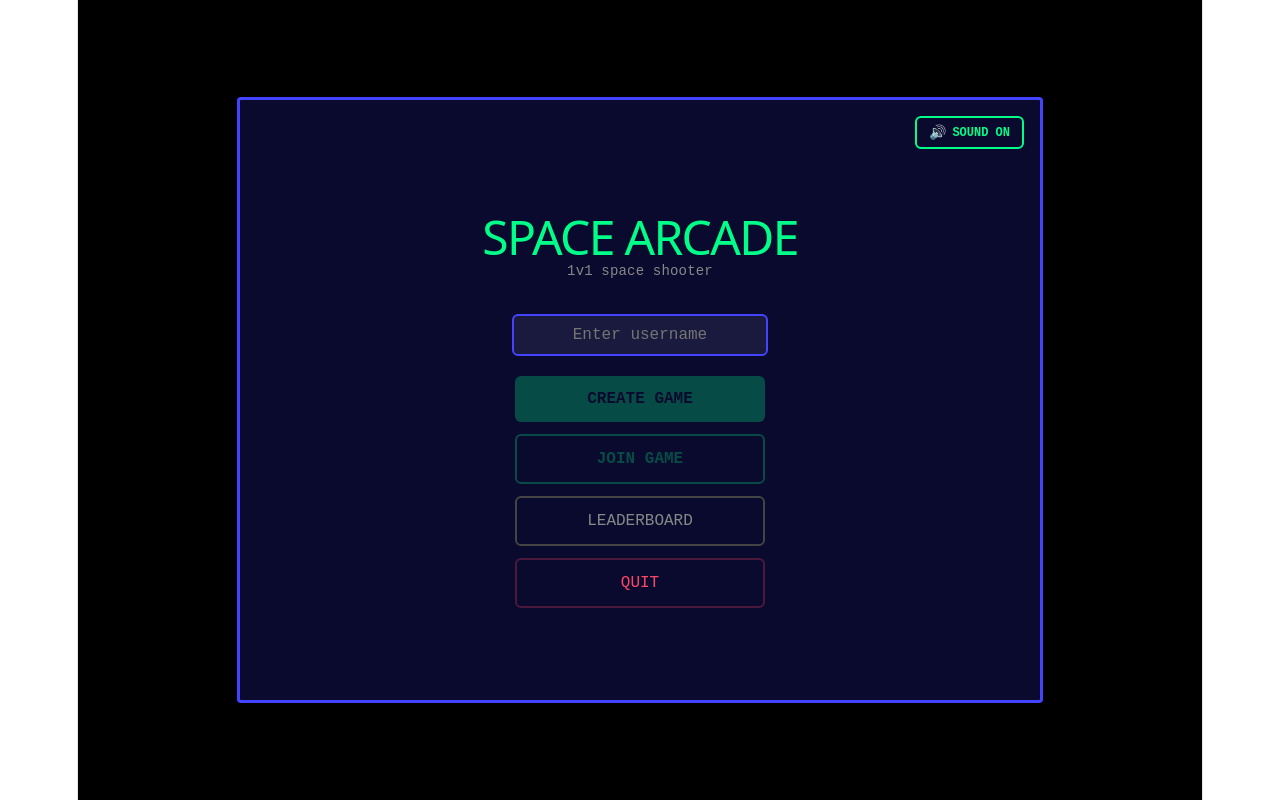
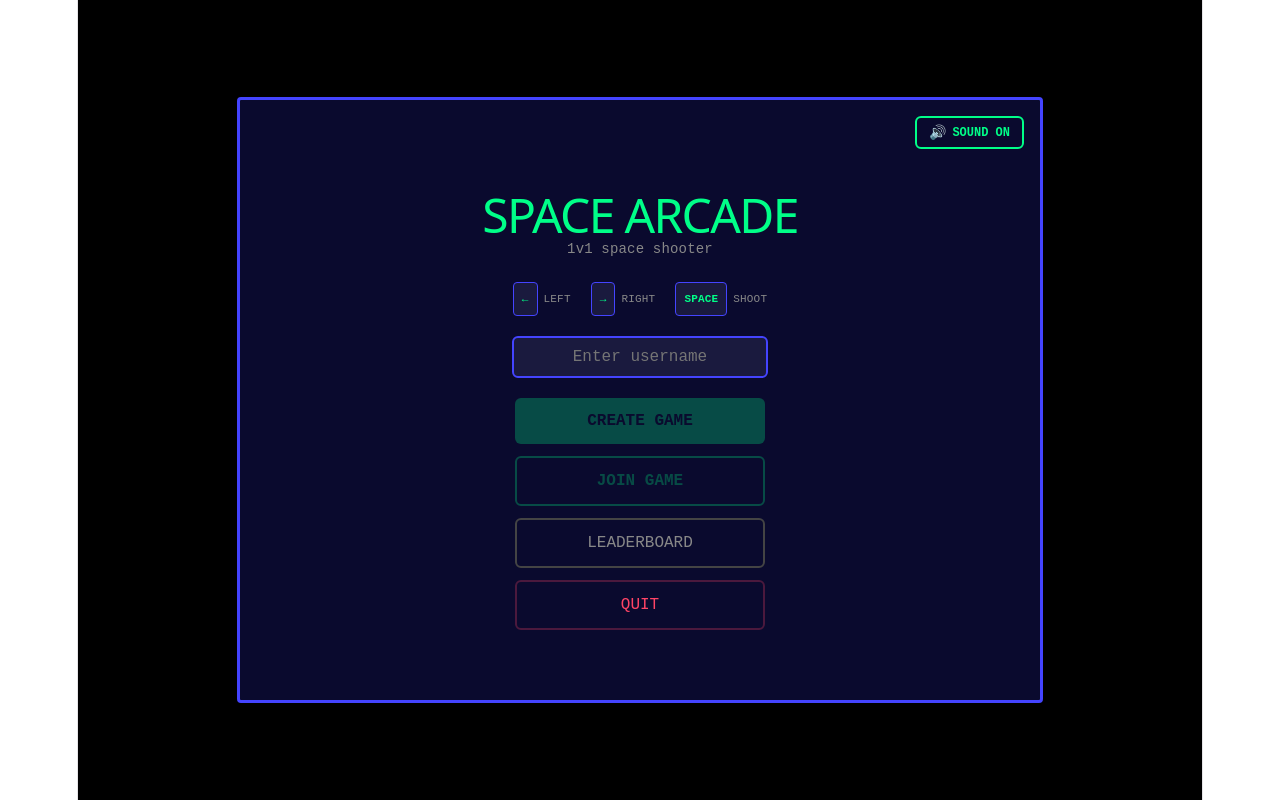
Before and after one commit to hughejef/space-arcade, a React (Vite) app in the folder client/: page / in a window 1280 px wide. Built offline with nearby package versions, Linux system fonts and the light colour scheme; no server answers.

Commit message:
Add keyboard controls hint to main menu (#48)
Co-authored-by: Prabhash Sharma <b-a-s-h@Prabhashs-MacBook-Pro.local>

```diff
--- a/client/src/Menu.jsx
+++ b/client/src/Menu.jsx
@@ -34,7 +34,54 @@ function Menu({ userName, setUserName, onCreateGame, onJoinGame, onLeaderboard }
 
         <div style={{ textAlign: 'center' }}>
           <h1 style={{ color: '#00ff88', fontSize: '48px', marginBottom: '8px' }}>SPACE ARCADE</h1>
-          <p style={{ color: '#888', fontSize: '14px', marginBottom: '30px' }}>1v1 space shooter</p>
+          <p style={{ color: '#888', fontSize: '14px', marginBottom: '20px' }}>1v1 space shooter</p>
+
+          {/* controls hint section so new players know how to play */}
+          <div style={{
+            display: 'flex',
+            justifyContent: 'center',
+            gap: '20px',
+            marginBottom: '20px',
+            fontSize: '11px',
+            color: '#888',
+          }}>
+            <div style={{ display: 'flex', alignItems: 'center', gap: '6px' }}>
+              <kbd style={{
+                background: '#1a1a3e',
+                border: '1px solid #4444ff',
+                borderRadius: '4px',
+                padding: '3px 8px',
+                color: '#00ff88',
+                fontFamily: 'monospace',
+                fontWeight: 'bold',
+              }}>←</kbd>
+              <span>LEFT</span>
+            </div>
+            <div style={{ display: 'flex', alignItems: 'center', gap: '6px' }}>
+              <kbd style={{
+                background: '#1a1a3e',
+                border: '1px solid #4444ff',
+                borderRadius: '4px',
+                padding: '3px 8px',
+                color: '#00ff88',
+                fontFamily: 'monospace',
+                fontWeight: 'bold',
+              }}>→</kbd>
+              <span>RIGHT</span>
+            </div>
+            <div style={{ display: 'flex', alignItems: 'center', gap: '6px' }}>
+              <kbd style={{
+                background: '#1a1a3e',
+                border: '1px solid #4444ff',
+                borderRadius: '4px',
+                padding: '3px 8px',
+                color: '#00ff88',
+                fontFamily: 'monospace',
+                fontWeight: 'bold',
+              }}>SPACE</kbd>
+              <span>SHOOT</span>
+            </div>
+          </div>
 
           <input
             type="text"
```
